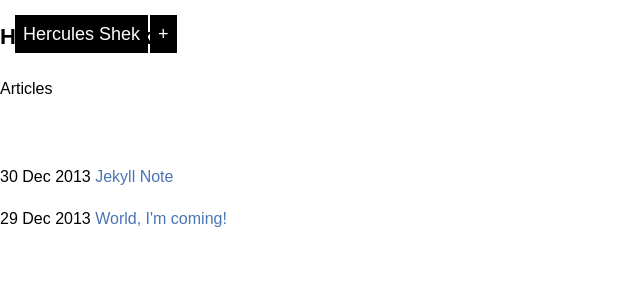
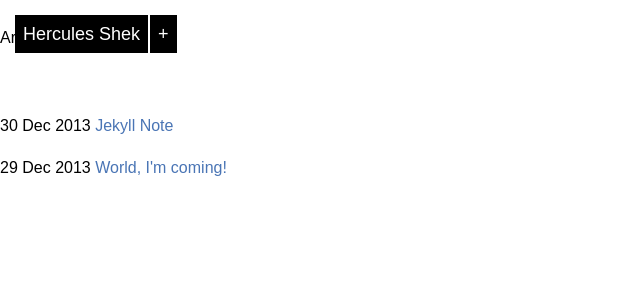
Before and after one commit to HerculesShek/HerculesShek.github.io, a Jekyll site: the page built from index.html, in a window 1280 px wide. Shown: the top 300 px of the page, without its empty margins (0-640 px from the left). Built offline with Jekyll 4.4.1, drawn with Linux system fonts in a browser that asks for light colours; Markdown is read by kramdown in place of the engine named in the settings.

Commit message:
weibo api

```diff
--- a/_layouts/post.html
+++ b/_layouts/post.html
@@ -50,7 +50,7 @@ layout: default
     </div>
 
     <div class="sidenav">
-        <iframe width="100%" height="75" class="share_self"  frameborder="0" scrolling="no" src="http://widget.weibo.com/weiboshow/index.php?language=&width=0&height=75&fansRow=2&ptype=1&speed=0&skin=5&isTitle=0&noborder=0&isWeibo=0&isFans=0&uid=1855270953&verifier=375b89d6&dpc=1"></iframe>
+        <iframe width="100%" height="75" class="share_self"  frameborder="0" scrolling="no" src="http://widget.weibo.com/weiboshow/index.php?language=&width=0&height=75&fansRow=2&ptype=1&speed=0&skin=5&isTitle=0&noborder=0&isWeibo=0&isFans=0&uid=1005053960733160&verifier=375b89d6&dpc=1"></iframe>
     </div>
 
     <div class="sidenav">
--- a/index.html
+++ b/index.html
@@ -2,7 +2,7 @@
 layout: default
 title: Hercules Shek
 ---
-<h2>{{ page.title }}</h2>
+
 <p>Articles</p>
 <ul>
 　　{% for post in site.posts %}
```
